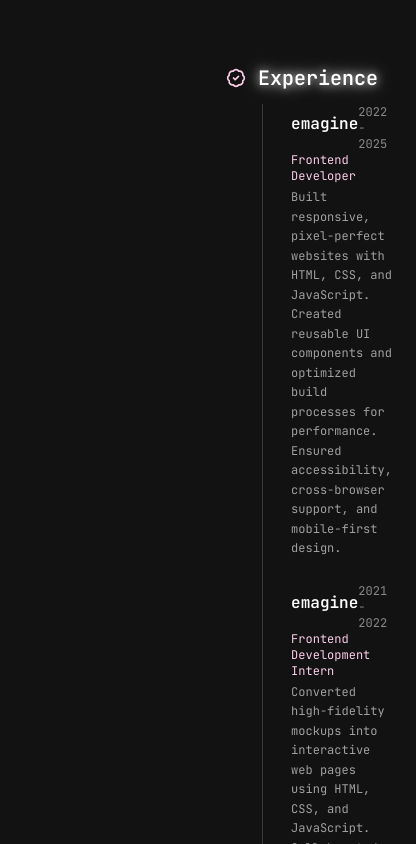
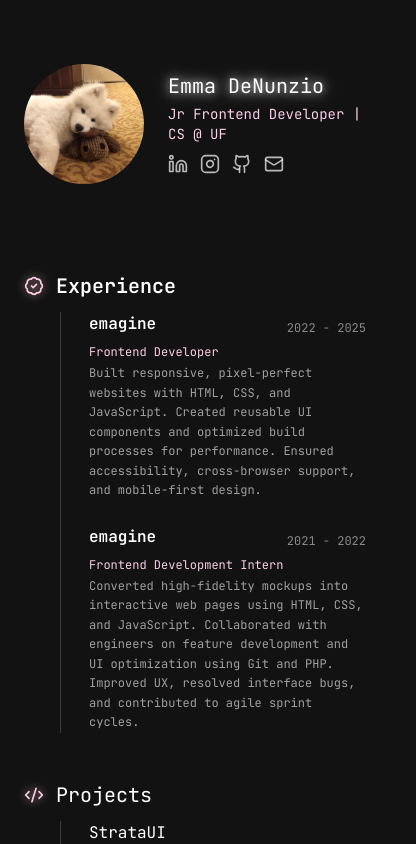
Before and after one commit to emijane/edenunz, a React (Vite) app in the folder portfolio/: page / in a window 390 px wide. Shown: the top 844 px of the page, 416 px wide, since content can reach past the window. Built offline with nearby package versions, Linux system fonts and the light colour scheme; no server answers.

Commit message:
mobile responsive updates

```diff
--- a/portfolio/src/App.jsx
+++ b/portfolio/src/App.jsx
@@ -11,12 +11,12 @@
   return (
     <>
       <div className='flex gap-10 mt-10 justify-center items-center'>
-        <div className='flex gap-10'>
+        <div className='flex flex-col xl:flex-row gap-10'>
           <div className='flex flex-col justify-center'>
             <ProfileCard />
             <SpotifyWidget />
           </div>
-          <div className='max-w-200'>
+          <div className='max-w-250'>
             <ExperienceSection />
             <ProjectsSection />
           </div>
--- a/portfolio/src/layout/ExperienceSection.jsx
+++ b/portfolio/src/layout/ExperienceSection.jsx
@@ -7,8 +7,8 @@
     return (
         <div className="flex flex-col gap-3 text-left p-6 mx-auto">
             <div className="flex gap-3 items-center">
-                <BadgeCheck className="text-pink-200 w-5 h-5" />
-                <h2 className="text-xl lg:text-2xl font-semibold text-white text-glow">
+                <BadgeCheck className="text-pink-200 w-5 h-5 drop-shadow-[0_0_5px_rgba(255,192,203,0.8)]" />
+                <h2 className="text-xl lg:text-2xl font-semibold text-white">
                     Experience
                 </h2>
             </div>
--- a/portfolio/src/layout/ProjectSection.jsx
+++ b/portfolio/src/layout/ProjectSection.jsx
@@ -7,8 +7,8 @@
     return (
         <div className='flex flex-col gap-3 text-left p-6'>
             <div className="flex gap-3 items-center">
-                <CodeXml className="text-pink-200 w-5 h-5" />
-                <h2 className='text-xl lg:text-2xl text-white text-glow'>Projects</h2>
+                <CodeXml className="text-pink-200 w-5 h-5 drop-shadow-[0_0_5px_rgba(255,192,203,0.8)]" />
+                <h2 className='text-xl lg:text-2xl text-white'>Projects</h2>
             </div>
             <div className='flex flex-col gap-4 pl-7 border-l border-pink-200/20 ml-9'>
                 {/* Content blocks */}
```
